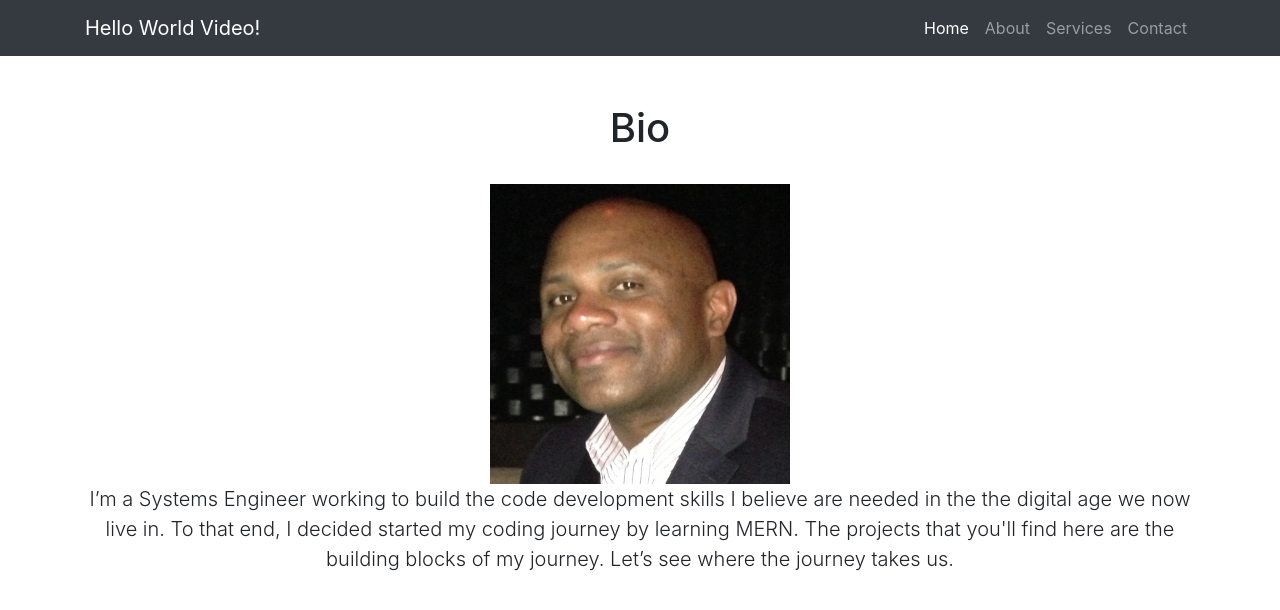
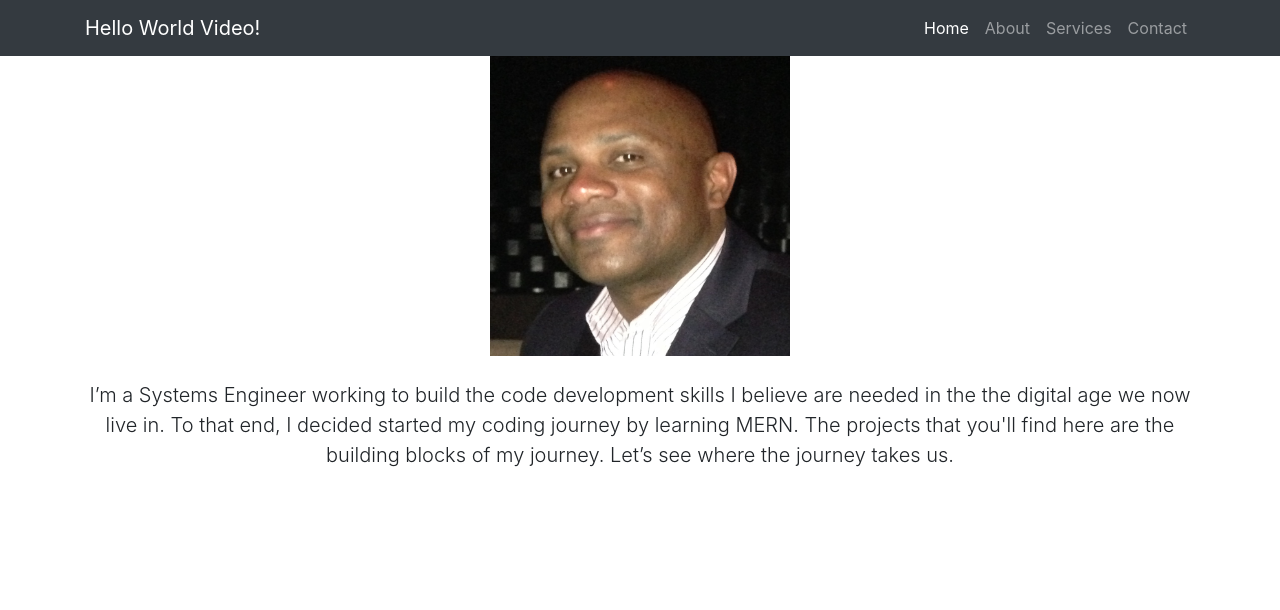
Before and after one commit to yauntee/yauntee.github.io, a website: page index.html in a window 1280 px wide. Drawn offline with Linux system fonts and the light colour scheme.

Commit message:
Update index.html

```diff
--- a/index.html
+++ b/index.html
@@ -49,9 +49,8 @@
   <div class="container">
     <div class="row">
       <div class="col-lg-12 text-center">
-        <h1 class="mt-5">Bio</h1><br>
-        <img src="Mypic.JPG" alt="Bio Pic" width="300" height="300">
-        <br><p class="lead">I’m a Systems Engineer working to build the code development skills I believe are needed in the the digital age we now live in. To that end, I decided started my coding journey by learning MERN. The projects that you'll find here are the building blocks of my journey. Let’s see where the journey takes us.</p>
+        <img src="Mypic.JPG" alt="Bio Pic" width="300" height="300"><br></br>
+        <p class="lead">I’m a Systems Engineer working to build the code development skills I believe are needed in the the digital age we now live in. To that end, I decided started my coding journey by learning MERN. The projects that you'll find here are the building blocks of my journey. Let’s see where the journey takes us.</p>
       </div>
     </div>
   </div>
```
